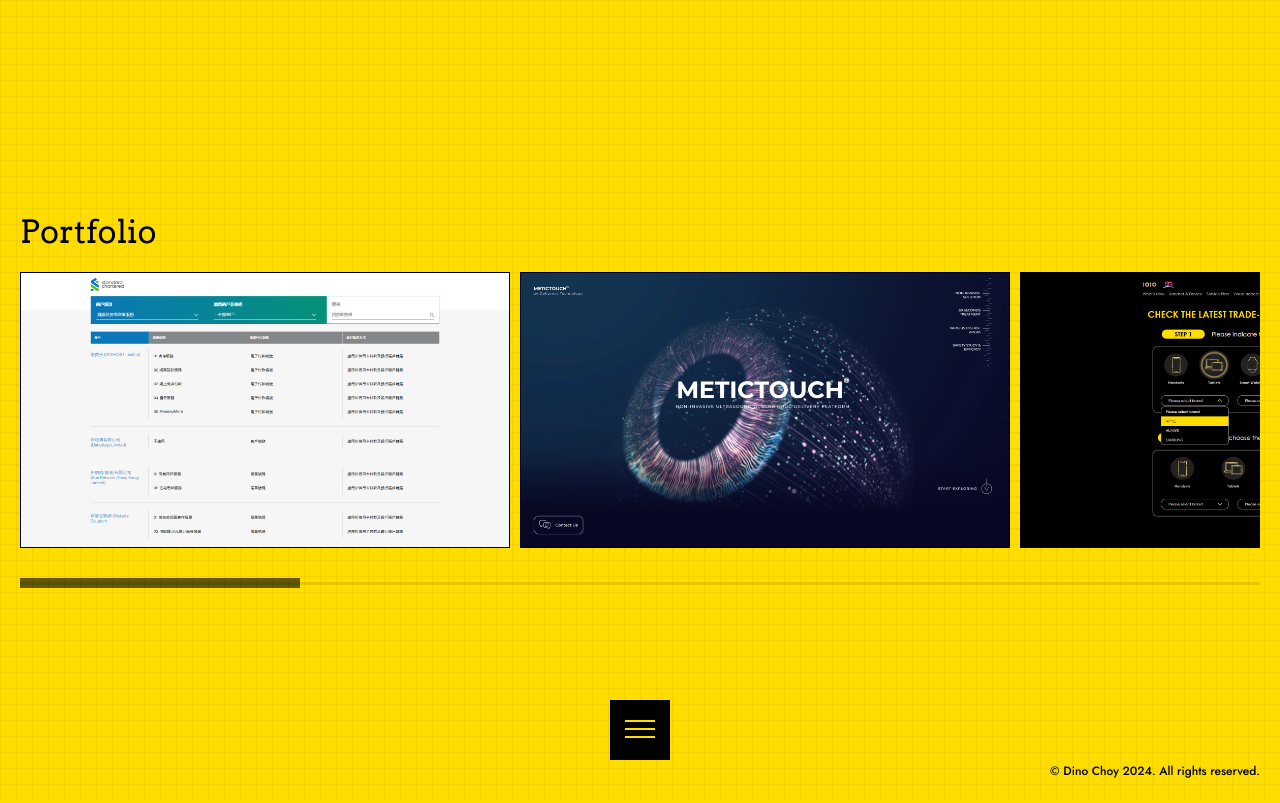
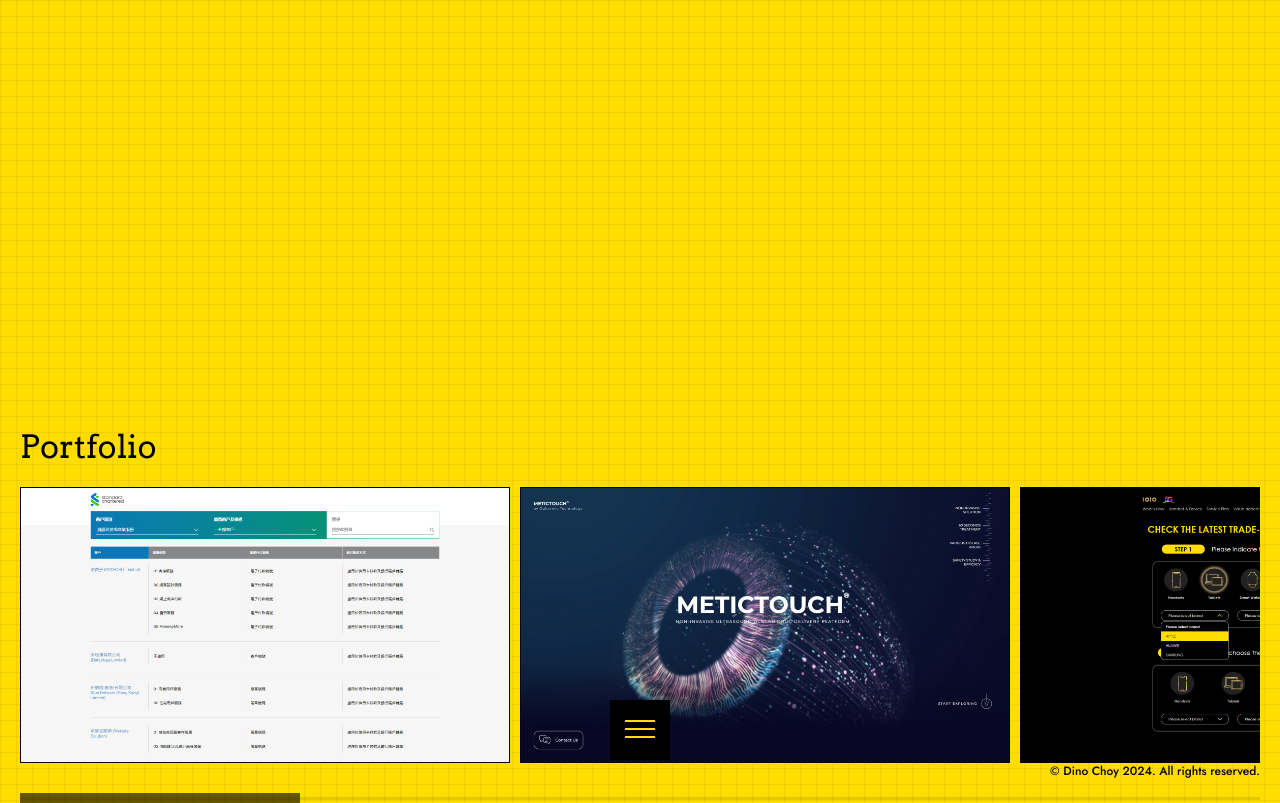
Before and after one commit to kyo22222/thebook, an Angular app: page /portfolio in a window 1280 px wide. Built offline with nearby package versions, Linux system fonts and the light colour scheme; a web font is replaced by a local one.

Commit message:
css update

```diff
--- a/src/app/app.pagetwo.html
+++ b/src/app/app.pagetwo.html
@@ -1,5 +1,5 @@
 
-<div class="container-wide flexWRAP fullHG" style="justify-content: space-between;">
+<div class="container-wide flexWRAP" style="justify-content: space-between; padding-top: 33.33333%;">
 
   <div class="container-wide container-fluid">
     <h1 style="margin-bottom: 20px;">Portfolio</h1>
--- a/src/index.html
+++ b/src/index.html
@@ -57,7 +57,8 @@
     width: 50%;
   }
   .fullHG{
-    height: 100vh;
+    /* height: 100vh; */
+    height: 100dvh;
   }
   .img-center{
     display: block;
```
